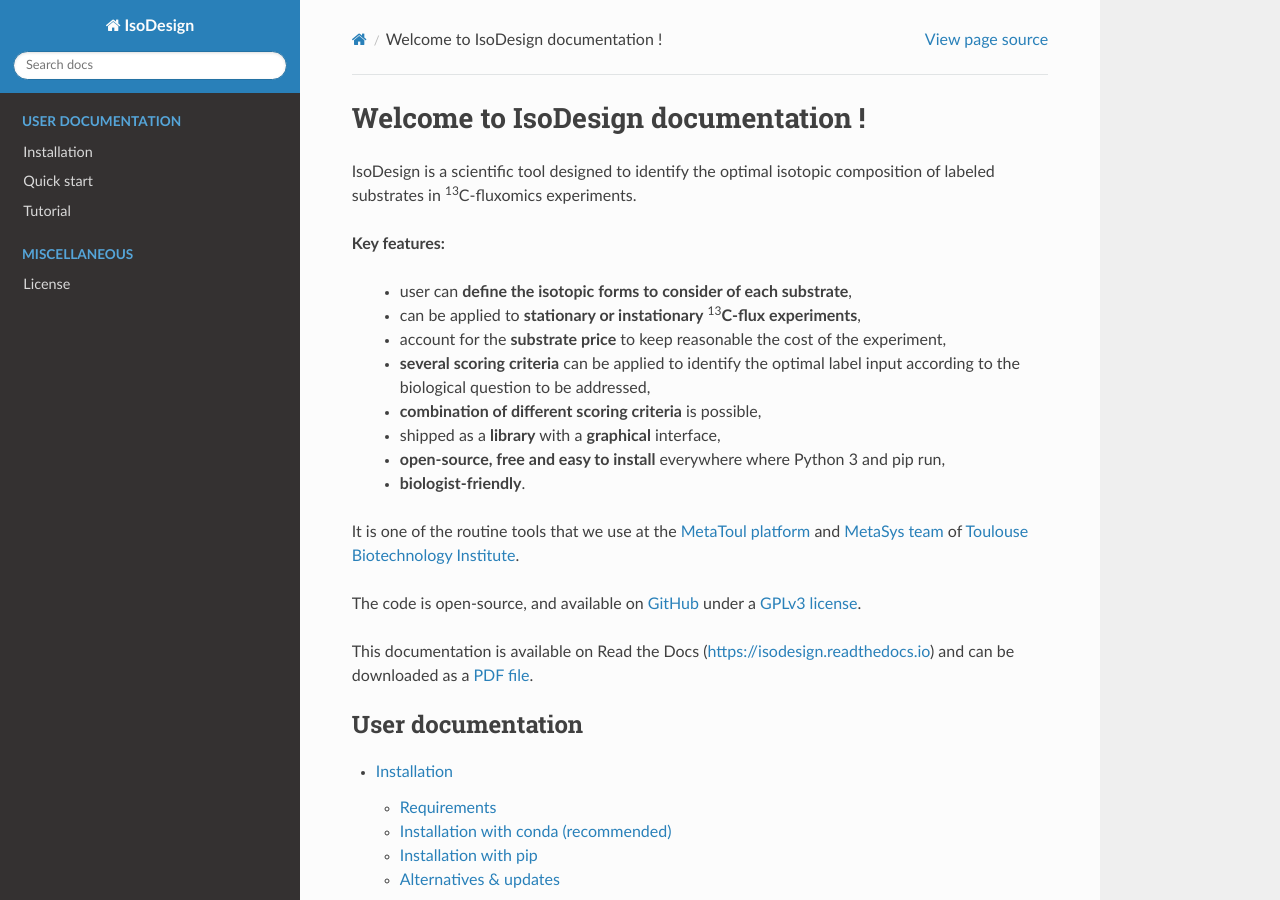
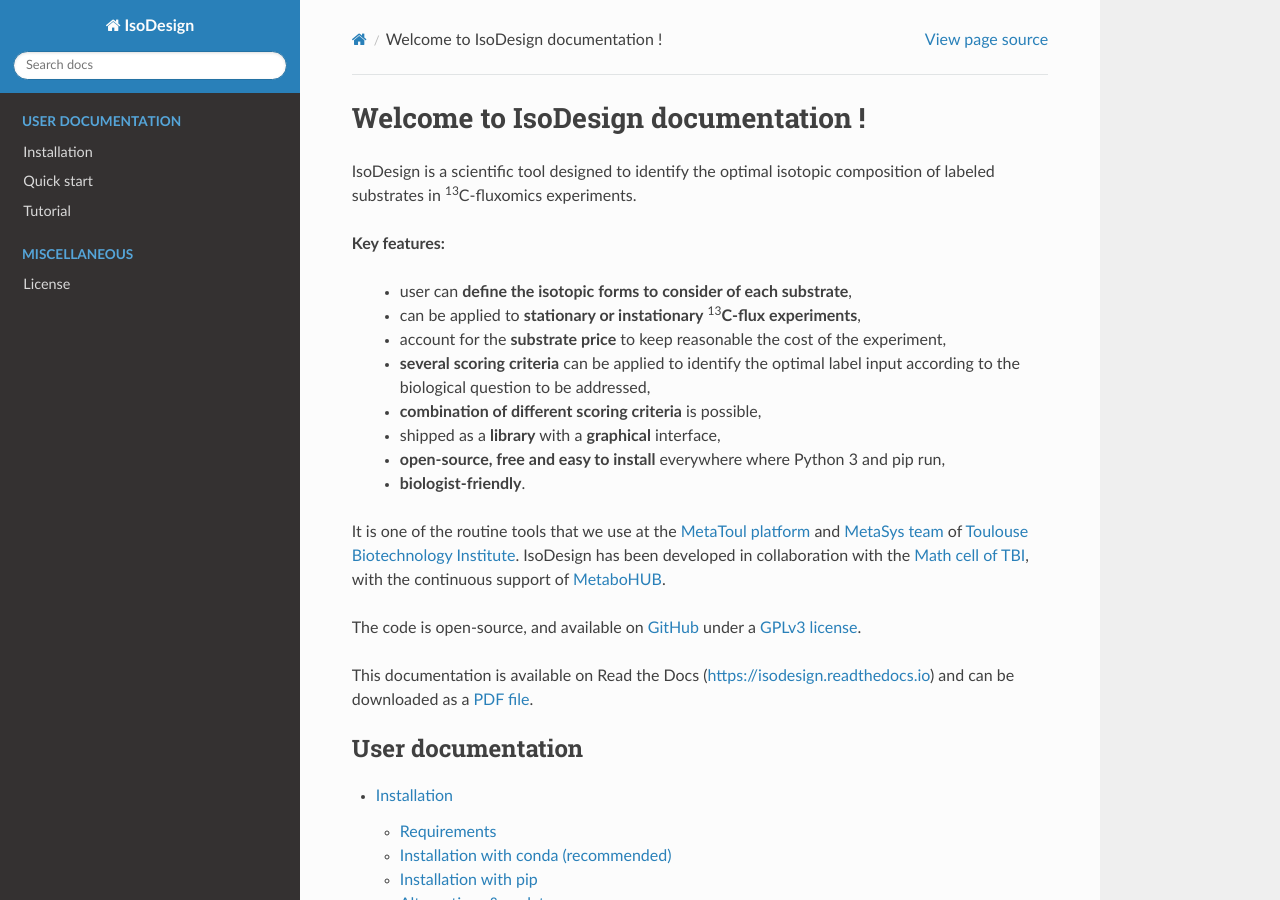
Before and after one commit to MetaboHUB-MetaToul-FluxoMet/IsoDesign, a Sphinx documentation site: the page built from docs/index.rst, in a window 1280 px wide and 900 px high. Built offline with Sphinx 7.4.7 and the Read the Docs theme 3.1.0, drawn with Linux system fonts in a browser that asks for light colours.

Commit message:
update doc (index)

```diff
--- a/docs/index.rst
+++ b/docs/index.rst
@@ -22,6 +22,7 @@
 
 It is one of the routine tools that we use at the `MetaToul platform <https://mth-metatoul.com/>`_ and
 `MetaSys team <http://www.toulouse-biotechnology-institute.fr/en/research/molecular-physiology-and-metabolism/metasys.html>`_ of `Toulouse Biotechnology Institute <http://www.toulouse-biotechnology-institute.fr/en/>`_.
+IsoDesign has been developed in collaboration with the `Math cell of TBI <https://www.toulouse-biotechnology-institute.fr/en/plateformes-plateaux/cellule-mathematiques/>`_, with the continuous support of `MetaboHUB <https://www6.inrae.fr/metabohub_eng/>`_.
 
 The code is open-source, and available on `GitHub <https://github.com/MetaboHUB-MetaToul-FluxoMet/IsoDesign/>`_ under a
 :ref:`GPLv3 license <license>`.
```
